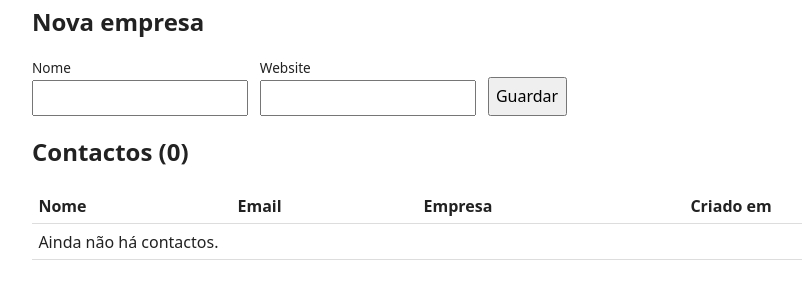
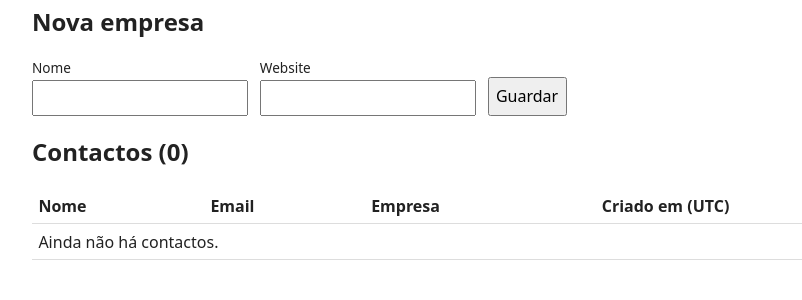
Before and after one commit to randomtconsultores/MarkRTing, a FastAPI app: page /contacts in a window 1280 px wide. Shown: the part 192-492 px from the top of the page, without its empty margins (128-930 px from the left). Run offline with FastAPI, Linux system fonts and the light colour scheme.

Commit message:
Indicar que a coluna 'Criado em' está em UTC

```diff
--- a/src/mini_marketo/templates/contacts.html
+++ b/src/mini_marketo/templates/contacts.html
@@ -33,7 +33,7 @@
 <section>
   <h2>Contactos ({{ contacts|length }})</h2>
   <table>
-    <thead><tr><th>Nome</th><th>Email</th><th>Empresa</th><th>Criado em</th></tr></thead>
+    <thead><tr><th>Nome</th><th>Email</th><th>Empresa</th><th>Criado em (UTC)</th></tr></thead>
     <tbody>
     {% for c in contacts %}
       <tr><td>{{ c.first_name }} {{ c.last_name }}</td><td>{{ c.email }}</td>
```
